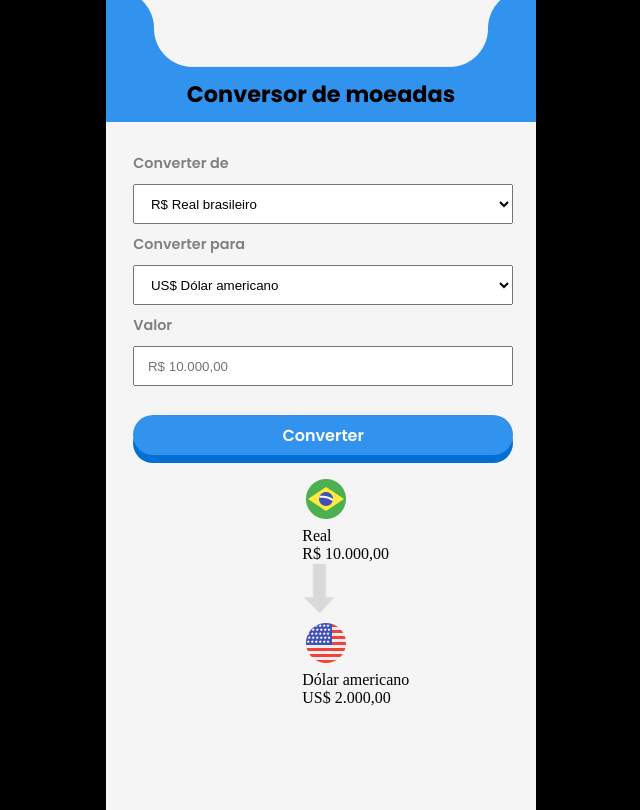
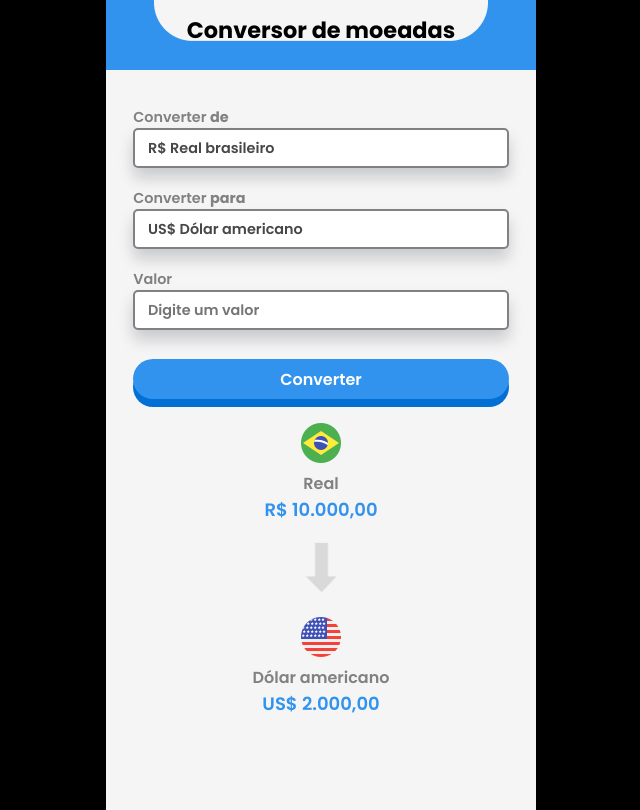
Before and after one commit to caioxdev/Conversor-de-Moedas, a plain HTML site: page index.html in a window 1280 px wide. Shown: the whole page, without its empty margins (319-959 px from the left). Drawn offline with Linux system fonts and the light colour scheme.

Commit message:
Estilo ajustado

```diff
--- a/index.html
+++ b/index.html
@@ -10,17 +10,16 @@
     <div class="container">
         <header>
             <h1>Conversor de moeadas</h1>
-            <img id="faixa-header" src="./assets/img/faixa.png" alt="Faixa">
         </header>
 
         <main>
-            <label>Converter de
+            <label>Converter <b>de</b>
                 <select>
                     <option>R$ Real brasileiro</option>
                 </select>
             </label>
 
-            <label>Converter para
+            <label>Converter <b>para</b>
                 <select>
                     <option>US$ Dólar americano</option>
                     <option>€ Euro</option>
@@ -28,22 +27,22 @@
             </label>
 
             <label>Valor
-                <input placeholder="R$ 10.000,00">
+                <input placeholder="Digite um valor">
             </label>
 
             <button type="button">Converter</button>
 
             <section>
-                    <div class="bandeiras">
+                    <div class="container-bandeiras">
                         <img src="./assets/img/bandeira-brasil.png" alt="Bandeira do Brasil">
-                        <p>Real</p>
-                        <p>R$ 10.000,00</p>
+                        <p class="texto-moeda">Real</p>
+                        <p class="texto-preco">R$ 10.000,00</p>
                     </div>
-                    <img src="./assets/img/seta.svg" alt="Seta">
-                    <div class="bandeiras">
+                    <img id="seta" src="./assets/img/seta.svg" alt="Seta">
+                    <div class="container-bandeiras">
                         <img src="./assets/img/bandeira-eua.png" alt="Bandeira dos EUA">
-                        <p>Dólar americano</p>
-                        <p>US$ 2.000,00</p>
+                        <p class="texto-moeda">Dólar americano</p>
+                        <p class="texto-preco">US$ 2.000,00</p>
                     </div>
             </section>
         </main>
--- a/styles.css
+++ b/styles.css
@@ -25,9 +25,22 @@ body {
     background-color: #000000;
 }
 
+header {
+    background-image: url(./assets/img/faixa.png);
+    background-repeat: no-repeat;
+    background-size: cover;
+    background-position: center;
+    min-height: 80px;
+    padding: 1rem;
+    display: flex;
+    justify-content: center;
+    align-items: center;
+}
+
 .container {
-    width: 430px;
-    height: 820px;
+    width: 100%;
+    max-width: 430px;
+    min-height: 820px;
     background-color: var(--cor-fundo);
 }
 
@@ -35,11 +48,8 @@ main {
     padding: 1.7rem;
 }
 
-header h1 {
-    position: absolute;
-    top: 4.8rem;
-    left: 50%;
-    transform: translateX(-50%);
+h1 {
+    position: static;
     color: #000;
     font-family: Poppins;
     font-size: 1.4rem;
@@ -47,28 +57,45 @@ header h1 {
 }
 
 label {
-    display: flex;
-    flex-direction: column;
+    display: block;
     color: var(--cor-principal);
     font-family: Poppins;
     font-size: 0.9rem;
     font-weight: 600;
-    gap: 0.625rem;
+    margin-top: 0.625rem;
 }
 
 select,
 input {
-    width: 380px;
+    width: 100%;
     height: 40px;
     margin-bottom: 0.625rem;
     padding-left: 0.8rem;
+    background-color: #fff;
+    box-shadow: 0 10px 15px rgba(5, 13, 29, 0.18);
+    border: 2px solid #818181;
+    border-radius: 5px;
+    cursor: pointer;
+    outline: none;
+    color: #474747;
+    font-family: Poppins;
+    font-size: 0.9rem;
+    font-weight: 600;
+}
+
+select {
+    appearance: none;
+}
+
+input {
+    cursor: text;
 }
 
 button {
-    width: 380px;
+    width: 100%;
     height: 40px;
     border-radius: 20px;
-    background: var(--cor-btn-principal);
+    background-color: var(--cor-btn-principal);
     box-shadow: 0 8px 0 var(--cor-btn-secundaria);
     border: none;
     color: #FFF;
@@ -76,9 +103,38 @@ button {
     font-size: 1rem;
     font-weight: 600;
     margin: 1.2rem 0;
+    transition: opacity 0.2s ease,
+    transform 0.1s ease;
 }
 
-section {
-    position: relative;
-    left: 45%;
+button:hover {
+    opacity: 0.8;
 }
+
+button:active {
+    transform: translateY(2px);
+    opacity: 0.6;
+}
+
+.container-bandeiras {
+    text-align: center;
+}
+
+.container-bandeiras .texto-moeda {
+    color: #818181;
+    font-family: Poppins;
+    font-size: 1rem;
+    font-weight: 600;
+}
+
+.container-bandeiras .texto-preco {
+    color: #3193EE;
+    font-family: Poppins;
+    font-size: 1.125rem;
+    font-weight: 600;
+}
+
+section #seta {
+    display: block;
+    margin: 19px auto;
+}
```
